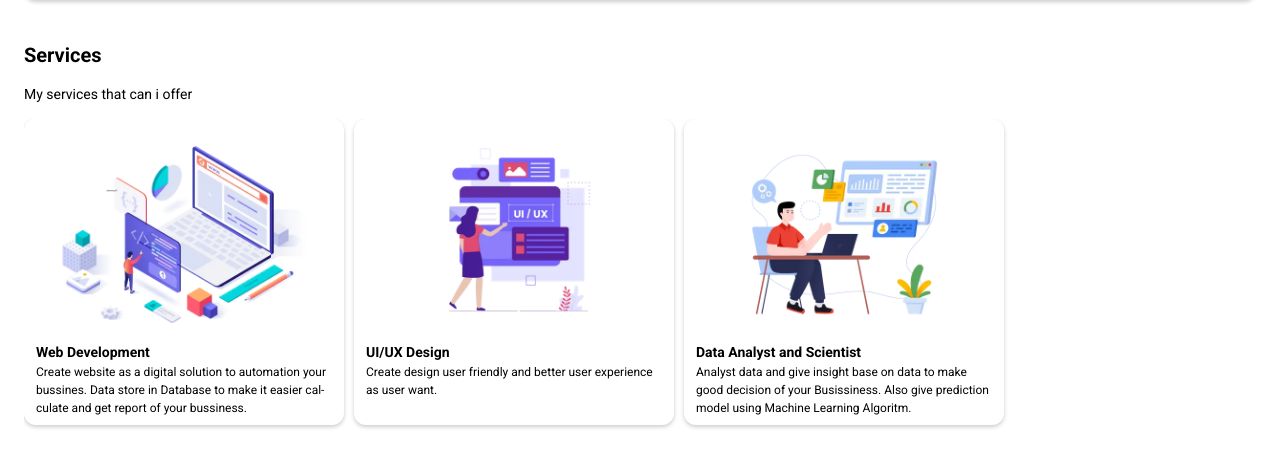
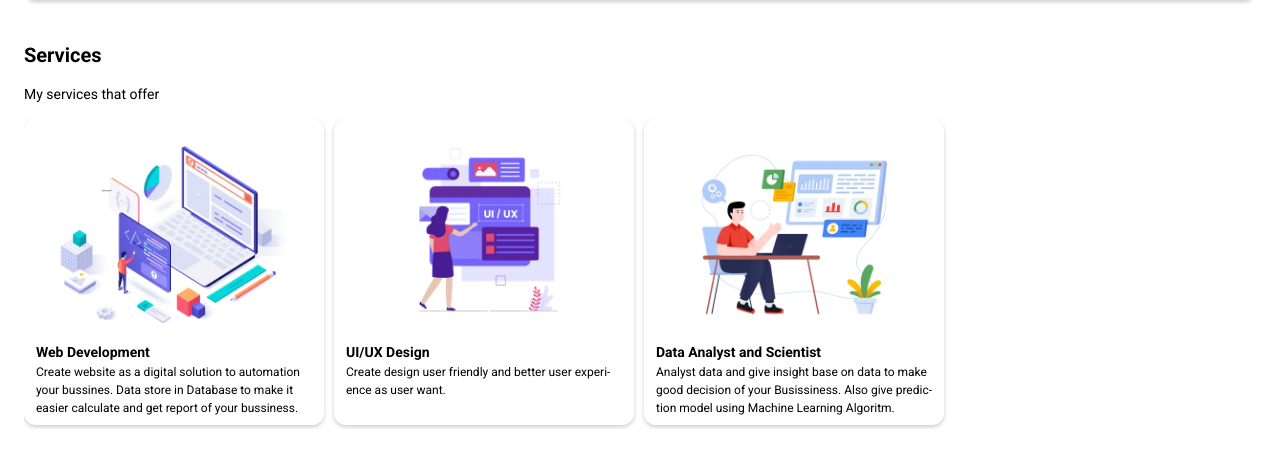
Before and after one commit to MarioBagus/PersonalWebV2, a plain HTML site: page index.html in a window 1280 px wide. Shown: the part 914-1373 px from the top of the page. Drawn offline with Linux system fonts and the light colour scheme.

Commit message:
tambahan style lg .

```diff
--- a/index.html
+++ b/index.html
@@ -62,7 +62,7 @@
 
     <div class="container services">
         <h1>Services</h1>
-        <p>My services that can i offer</p>
+        <p>My services that offer</p>
         <div class="horizontal-scoll">
             <div class="services-container">
                 <div class="card-wrapper">
--- a/style.css
+++ b/style.css
@@ -109,7 +109,7 @@
   }
   .services-container>.card-wrapper{
     width: 100%;
-    max-width: 320px;
+    max-width: 300px;
   }
   .services-container{
     display: flex;
@@ -119,7 +119,7 @@
   }
   .horizontal-scoll{
     width: 100%;
-    height: 320px;
+    height: 310px;
     overflow-x: scroll;
     scrollbar-color: transparent transparent;
   }
```
